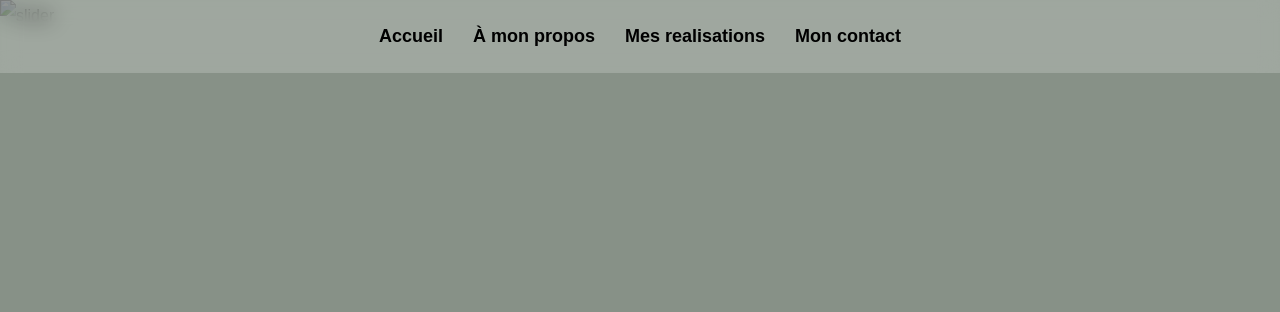
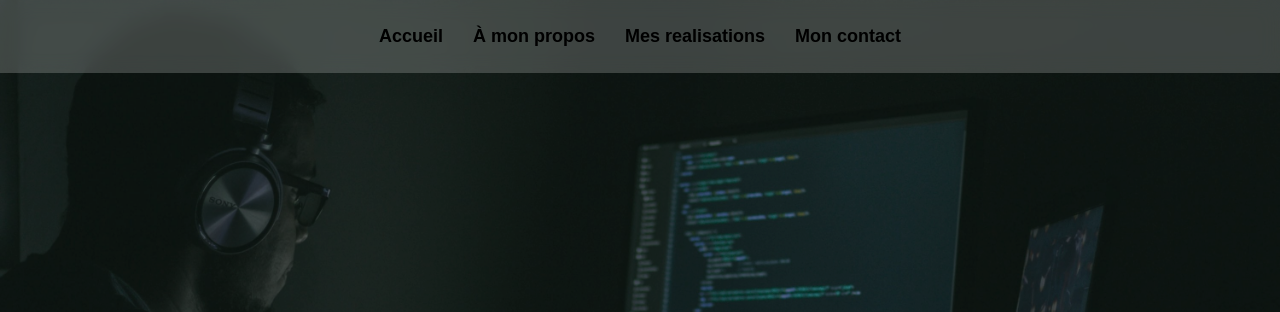
Before and after one commit to hrines/portfolio1, a plain HTML site: page index.html in a window 1280 px wide. Shown: the top 312 px of the page. Drawn offline with Linux system fonts and the light colour scheme; files whose address does not match are found by name.

Commit message:
Update index.html

```diff
--- a/index.html
+++ b/index.html
@@ -21,7 +21,7 @@
     </header>
 
     <div class="slider" id="home">
-        <img src="photo-1510915228340-29c85a43dcfe.jpg" alt="slider" class="slider-background">
+        <img src="/portfolio1/img/photo-1510915228340-29c85a43dcfe.jpg" alt="slider" class="slider-background">
         <div class="text_sur_image">
             <h1>Ines Hamza Reguig</h1>
             <p>Etudiante en informatique</p>
```
